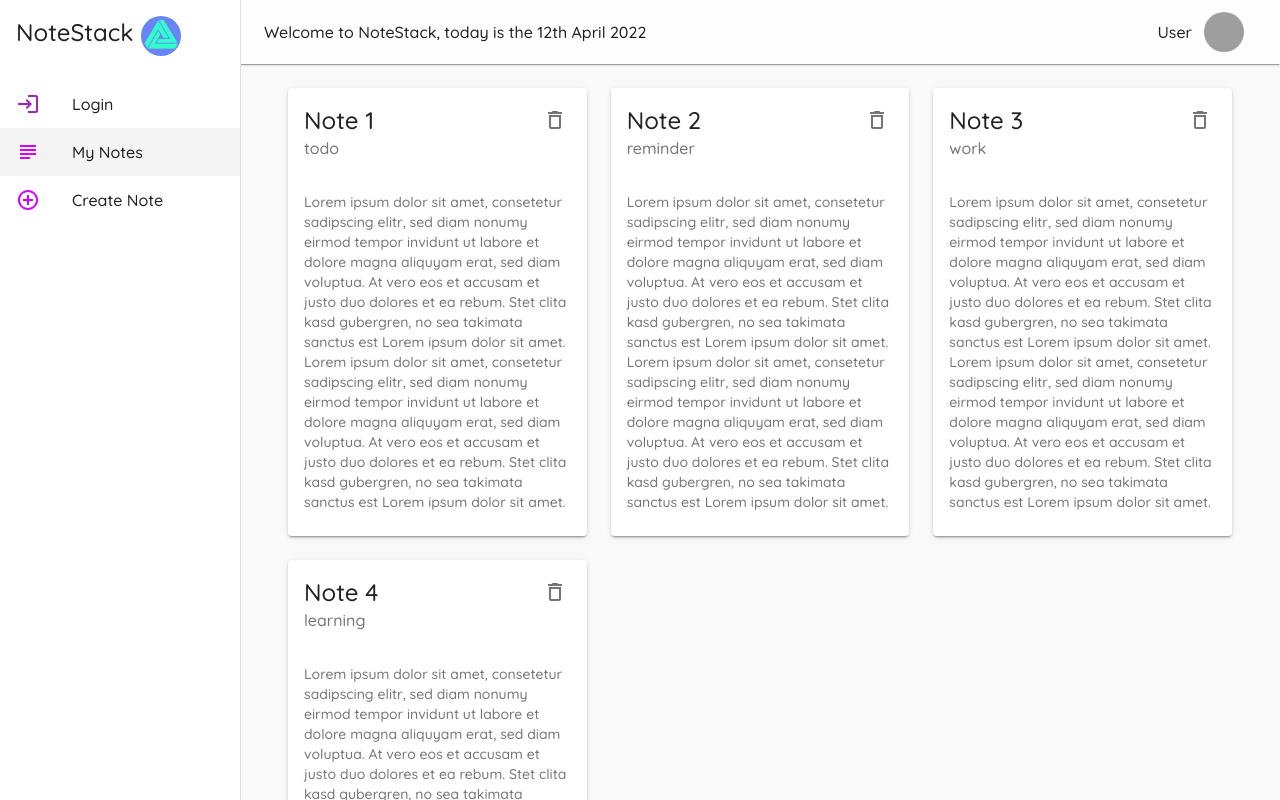
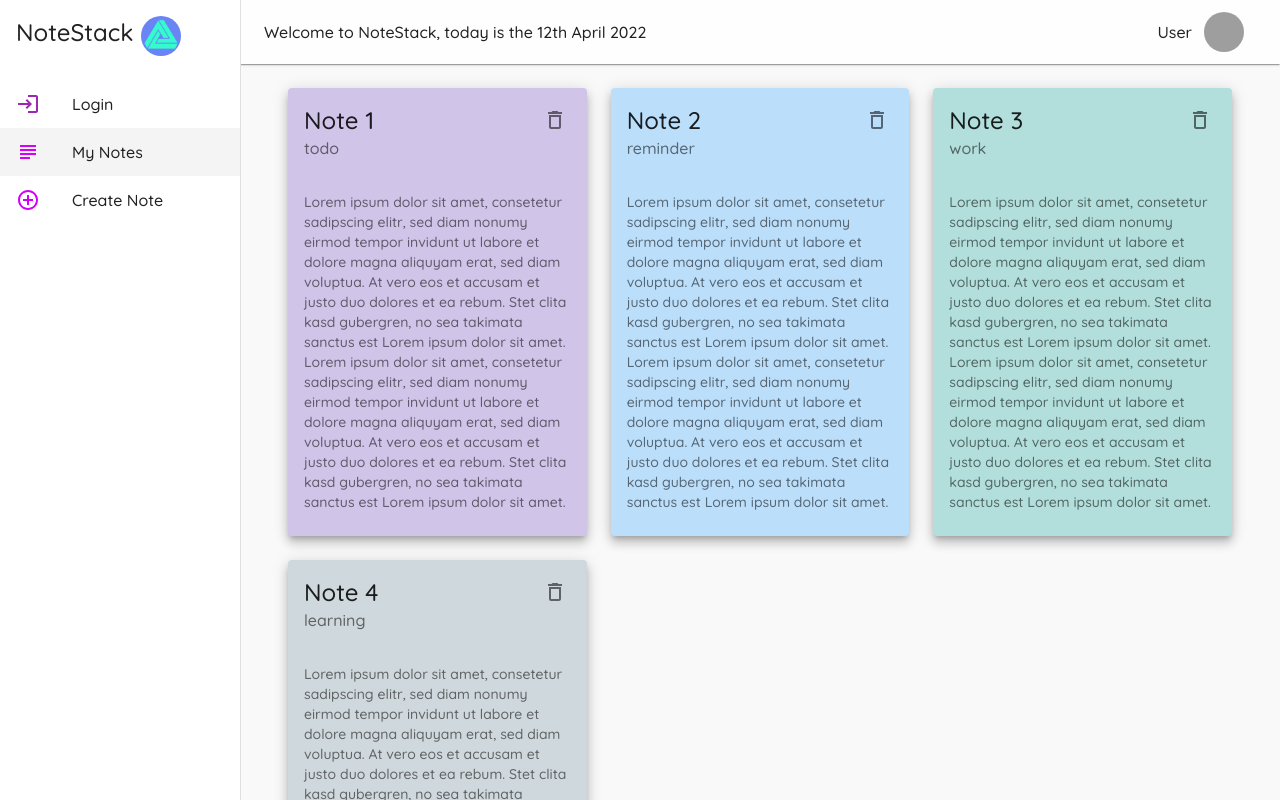
Before and after one commit to BuffCan/NoteStackApp, a React (Create React App) app: page /notes in a window 1280 px wide. Shown: the top 800 px of the page. Built offline with nearby package versions, Linux system fonts and the light colour scheme; data requests are answered from the project's data file; grey boxes are pictures that could not be loaded.

Commit message:
added color coded notes
-based on categoy the card has a different color now

```diff
--- a/src/components/Dropdown.js
+++ b/src/components/Dropdown.js
@@ -94,7 +94,6 @@ export default function Dropdown() {
                       aria-labelledby="composition-button"
                       onKeyDown={handleListKeyDown}
                     >
-                      {/* <MenuItem onClick={() => history.push('/profile')}>Profile</MenuItem> */}
                       <MenuItem onClick={profileHandler}>Profile</MenuItem>
                       <MenuItem onClick={handleClose}>Logout</MenuItem>
                     </MenuList>
--- a/src/components/NoteCard.js
+++ b/src/components/NoteCard.js
@@ -4,19 +4,39 @@ import { CardHeader } from '@material-ui/core';
 import { CardContent } from '@material-ui/core';
 import { IconButton } from '@material-ui/core';
 import { DeleteOutlined } from '@material-ui/icons';
+import { deepPurple } from '@material-ui/core/colors';
+import { blue } from '@material-ui/core/colors';
+import { teal } from '@material-ui/core/colors';
+import { blueGrey } from '@material-ui/core/colors';
 
 const useStyles = makeStyles({
-
+    root: {
+        background: (note) => {
+            if (note.category == "todo") {
+                return deepPurple[100]
+            }
+            if (note.category == "reminder") {
+                return blue[100]
+            }
+            if (note.category == "work") {
+                return teal[100]
+            }
+            if (note.category == "learning") {
+                return blueGrey[100]
+            }
+        }
+    }
 })
 
 export default function NoteCard({ note, handleDelete }) {
-    const classes = useStyles()
+    const classes = useStyles(note)
 
     return (
         <div>
             <Card
                 display="block"
-                elevation={2}
+                elevation={7}
+                className={classes.root}
             >
                 <CardHeader
                     action={
```
